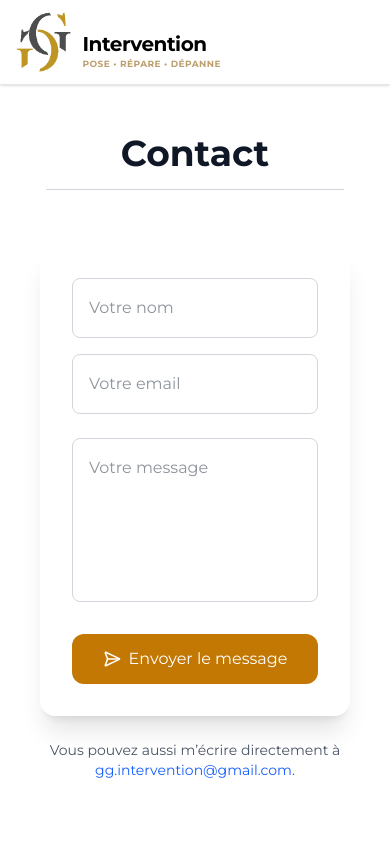
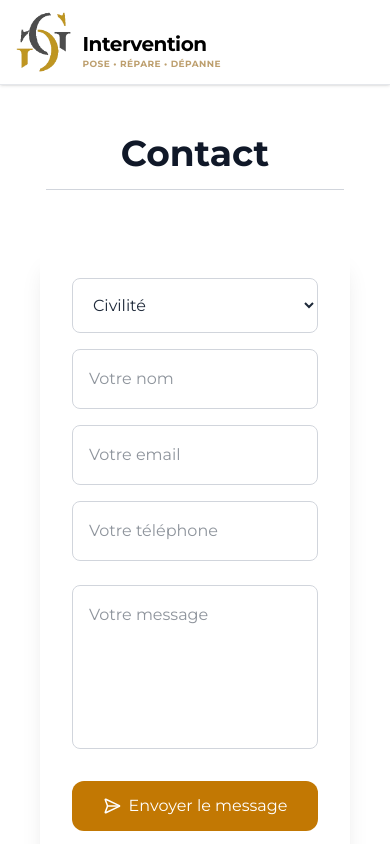
Before and after one commit to mikaelvery/chary-depannage-website, a Next.js app: page /contact in a window 390 px wide. Shown: the top 844 px of the page. Built offline with nearby package versions, Linux system fonts and the light colour scheme.

Commit message:
ajout de civilité et telephone formulaire de contact

```diff
--- a/src/app/contact/page.tsx
+++ b/src/app/contact/page.tsx
@@ -9,11 +9,13 @@ export default function Contact() {
   const [formData, setFormData] = useState({
     name: "",
     email: "",
+    phone: "",
+    gender: "",
     message: ""
   });
 
   const handleChange = (
-    e: React.ChangeEvent<HTMLInputElement | HTMLTextAreaElement>
+    e: React.ChangeEvent<HTMLInputElement | HTMLTextAreaElement | HTMLSelectElement>
   ) => {
     setFormData({ ...formData, [e.target.name]: e.target.value });
   };
@@ -22,15 +24,21 @@ export default function Contact() {
     e.preventDefault();
 
     try {
-    const response = await fetch('/api/contact', {
-      method: 'POST',
-      headers: { 'Content-Type': 'application/json' },
+      const response = await fetch("/api/contact", {
+        method: "POST",
+        headers: { "Content-Type": "application/json" },
         body: JSON.stringify(formData),
       });
 
       if (response.ok) {
-      alert(`Merci ${formData.name}, votre message a bien été envoyé !`);
-      setFormData({ name: "", email: "", message: "" });
+        alert(`Merci ${formData.gender} ${formData.name}, votre message a bien été envoyé !`);
+        setFormData({
+          name: "",
+          email: "",
+          phone: "",
+          gender: "",
+          message: ""
+        });
       } else {
         const errorData = await response.json();
         alert(`Erreur: ${errorData.error || "Une erreur est survenue"}`);
@@ -49,6 +57,18 @@ export default function Contact() {
             className="bg-white/80 backdrop-blur-md shadow-xl p-8 rounded-2xl space-y-6"
           >
             <div className="grid grid-cols-1 md:grid-cols-2 gap-4">
+              <select
+                name="gender"
+                value={formData.gender}
+                onChange={handleChange}
+                required
+                className="p-4 border border-gray-300 rounded-lg focus:outline-none focus:ring-2 focus:ring-[#C27803]"
+              >
+                <option value="">Civilité</option>
+                <option value="Monsieur">Monsieur</option>
+                <option value="Madame">Madame</option>
+              </select>
+
               <input
                 type="text"
                 name="name"
@@ -67,7 +87,17 @@ export default function Contact() {
                 required
                 className="p-4 border border-gray-300 rounded-lg focus:outline-none focus:ring-2 focus:ring-[#C27803]"
               />
+              <input
+                type="tel"
+                name="phone"
+                placeholder="Votre téléphone"
+                value={formData.phone}
+                onChange={handleChange}
+                required
+                className="p-4 border border-gray-300 rounded-lg focus:outline-none focus:ring-2 focus:ring-[#C27803]"
+              />
             </div>
+
             <textarea
               name="message"
               placeholder="Votre message"
```
Lines whose indentation alone changed are shown as unchanged.
